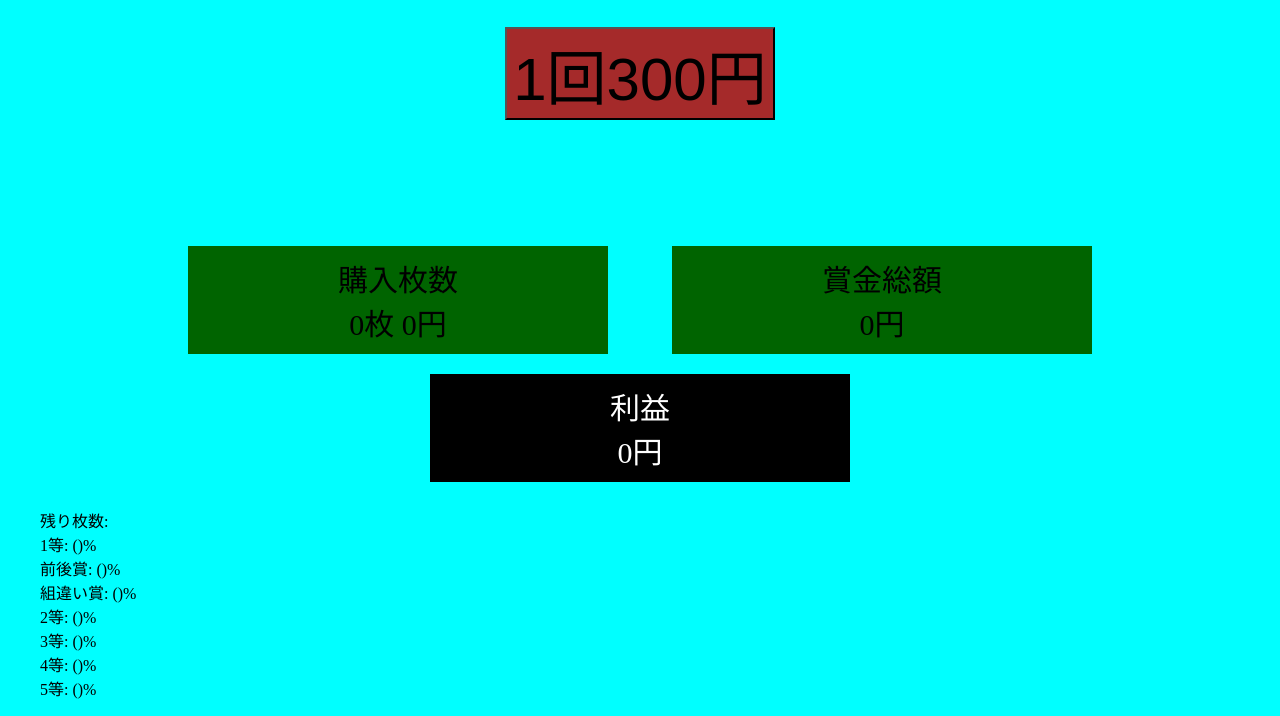
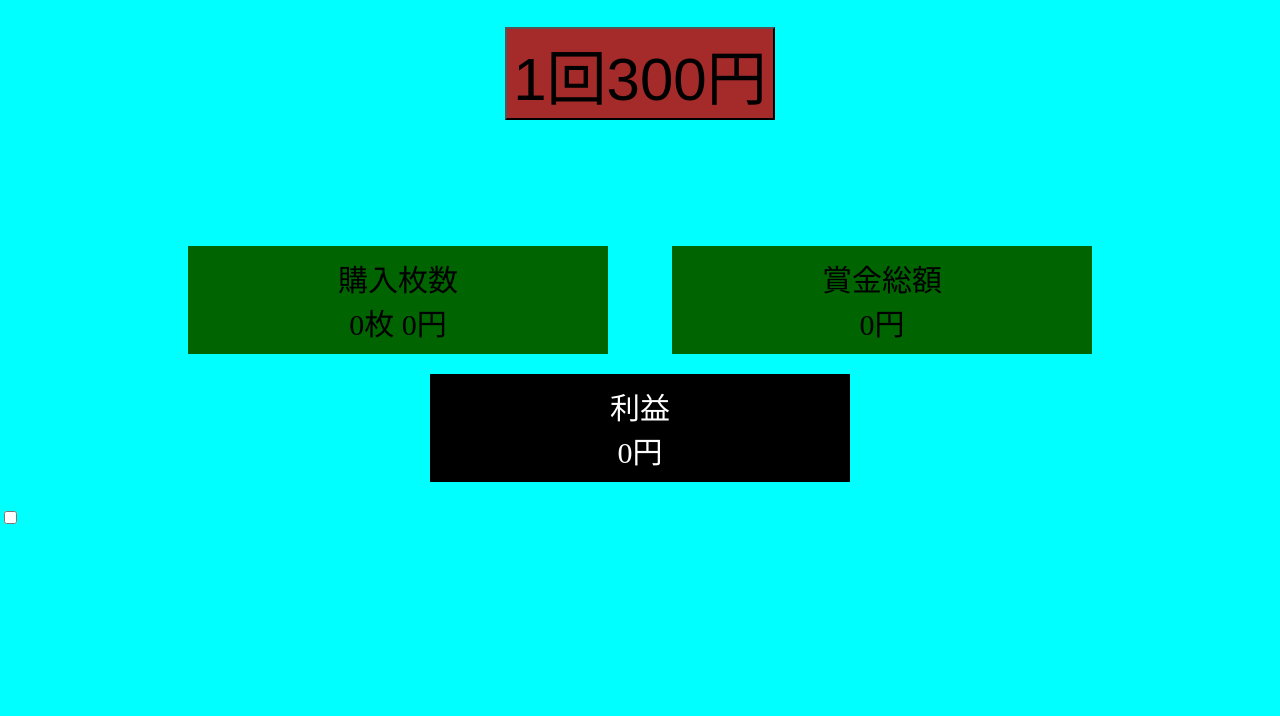
Before and after one commit to KotaTanizawa/KotaTanizawa.github.io, a plain HTML site: page index.html in a window 1280 px wide. Shown: the part 428-1144 px from the top of the page. After the commit the page ends 956 px from the top, so only its background shows below. Drawn offline with Linux system fonts and the light colour scheme.

Commit message:
Update index.html

```diff
--- a/index.html
+++ b/index.html
@@ -11,7 +11,7 @@
 
 <body>
     <h1>宝くじ</h1>
-    <div>
+    <div class="lottery">
       <p id="result">?????</p>
       <button id="button">1回300円</button>
     </div>
@@ -35,16 +35,19 @@
         </ul>
       </li>
     </ul>
-    <ul>
-      <li class="rate">残り枚数: <span></span></li>
-      <li class="rate">1等: <span></span>(<span></span>)%</li>
-      <li class="rate">前後賞: <span></span>(<span></span>)%</li>
-      <li class="rate">組違い賞: <span></span>(<span></span>)%</li>
-      <li class="rate">2等: <span></span>(<span></span>)%</li>
-      <li class="rate">3等: <span></span>(<span></span>)%</li>
-      <li class="rate">4等: <span></span>(<span></span>)%</li>
-      <li class="rate">5等: <span></span>(<span></span>)%</li>
+    <input type="checkbox" id="checkbox" class="checkbox">
+    <!--
+    <ul class="rateBox">
+      <li class="rate">残り枚数: <span id="remainingCount"></span>本</li>
+      <li class="rate">1当: <span id="first"></span>本(<span id="firstRatio"></span>)%</li>
+      <li class="rate">前後賞: <span id="frontRear"></span>本(<span id="frontRearRatio"></span>)%</li>
+      <li class="rate">組違い賞: <span id="differentSet"></span>本(<span id="differentSetRatio"></span>)%</li>
+      <li class="rate">2当: <span id="second"></span>本(<span id="secondRatio"></span>)%</li>
+      <li class="rate">3当: <span id="third"></span>本(<span id="thirdRatio"></span>)%</li>
+      <li class="rate">4当: <span id="four"></span>本(<span id="fourRatio"></span>)%</li>
+      <li class="rate">5当: <span id="five"></span>本(<span id="fiveRatio"></span>)%</li>
     </ul>
+    -->
     <script type="text/javascript" src="script.js"></script>
 </body>
 
```
